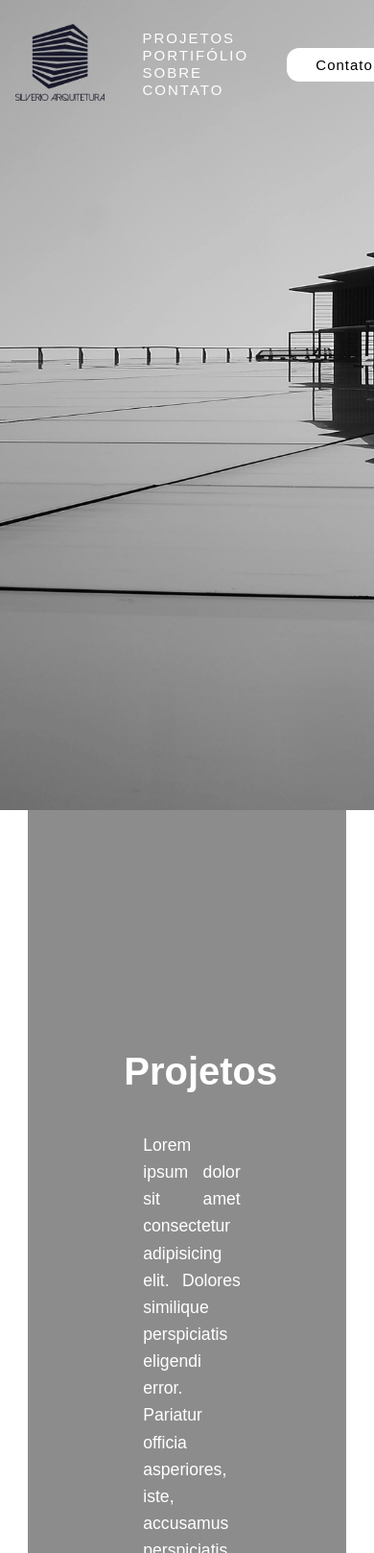
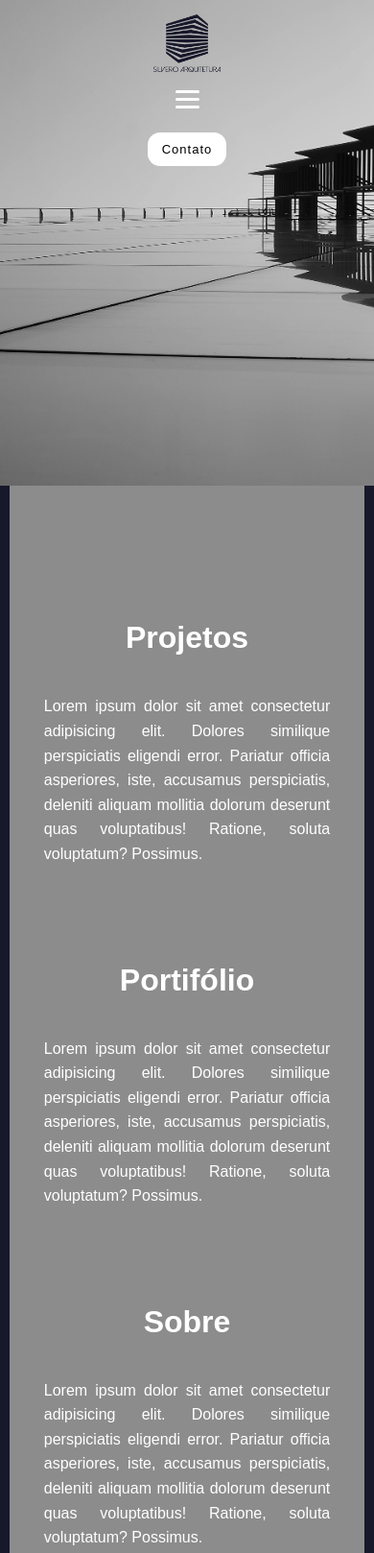
Before and after one commit to devlaurentino/silverioarquitetura, a plain HTML site: page index.html in a window 390 px wide. Shown: the top 1618 px of the page at 96% size. Drawn offline with Linux system fonts and the light colour scheme; a web font is replaced by a local one.

Commit message:
Atualizando CSS, atualizando numero e deixando o site responsivo

```diff
--- a/index.html
+++ b/index.html
@@ -11,7 +11,7 @@
     <header id="header">
         <div class="container">
             <div class="flex">
-                <a href="index2.html">
+                <a href="index.html">
                     <img src="imagens/logo-png.png" alt="Logo Silverio Arquitetura">
                 </a>
                 <nav>
@@ -23,8 +23,16 @@
 
                     </ul>
                 </nav>
+
+                <!-- BOTÃO HAMBÚRGUER (visível só no celular) -->
+                <div class="menu-toggle" id="menu-toggle">
+                <span></span>
+                <span></span>
+                <span></span>
+                </div>
+
                 <div class="bnt-contato">
-                    <a href=https://wa.me/5511963816166?text=Ol%C3%A1,%20tudo%20bem?%0A%0AEstou%20interessado(a)%20em%20fazer%20um%20or%C3%A7amento.%20Se%20poss%C3%ADvel,%20gostaria%20de%20saber%20valores,%20prazos%20e%20condi%C3%A7%C3%B5es. target="_blank"><button>Contato</button></a>
+                    <a href=https://wa.me/5511911671452?text=Ol%C3%A1,%20tudo%20bem?%0A%0AEstou%20interessado(a)%20em%20fazer%20um%20or%C3%A7amento.%20Se%20poss%C3%ADvel,%20gostaria%20de%20saber%20valores,%20prazos%20e%20condi%C3%A7%C3%B5es. target="_blank"><button>Contato</button></a>
                 </div>
             </div>
         </div>
--- a/menu.js
+++ b/menu.js
@@ -1,4 +1,13 @@
-window.addEventListener("scroll", function(){
-    let header = document.querySelector('#header')
-    header.classList.toggle('rolagem', this.window.scrollY > 100)
-})
+document.addEventListener('DOMContentLoaded', function () {
+  const header = document.querySelector('#header');
+  const toggle = document.getElementById('menu-toggle');
+  const nav = document.querySelector('nav');
+
+  window.addEventListener('scroll', function () {
+    header.classList.toggle('rolagem', window.scrollY > 100);
+  });
+
+  toggle.addEventListener('click', function () {
+    nav.classList.toggle('ativo');
+  });
+});
--- a/style.css
+++ b/style.css
@@ -1,58 +1,49 @@
 @charset "UTF-8";
-/*@import url('https://fonts.googleapis.com/css2?family=Bebas+Neue&display=swap');*/
 
+/* FONTES PERSONALIZADAS */
 @font-face {
   font-family: GothanBold;
-    src: url(fontes/Gotham-font/Gotham-Bold.otf) format(opentype);
+  src: url(fontes/Gotham-font/Gotham-Bold.otf) format("opentype");
   font-weight: 700;
   font-style: normal;
 }
 
 @font-face {
   font-family: GothanMedium;
-    src: url(fontes/Gotham-font/Gotham-Book.otf) format(opentype);
+  src: url(fontes/Gotham-font/Gotham-Book.otf) format("opentype");
   font-weight: 500;
   font-style: normal;
 }
 
 @font-face {
   font-family: GothanBook;
-    src: url(fontes/Gotham-font/Gotham-Book.otf) format(opentype);
+  src: url(fontes/Gotham-font/Gotham-Book.otf) format("opentype");
   font-weight: 400;
   font-style: normal;
 }
 
+/* VARIÁVEIS DE COR E FONTE */
 :root {
   --cor0: #17182a;
-    --cor1: #FFFFFF;
-    --cor2: #F5F5F7;
-    --cor3: #C6C7D1;
-    --cor4: #585C7C;
-    --cor5: #3F7CAC;
-    --cor6: #A6DCEF;
-    --cor7: #D4A373;
-    --cor8: #06141b  ;
- /* Fontes padrão a serem usadas com var() */
+  --cor1: #ffffff;
+  --cor2: #f5f5f7;
+  --cor3: #c6c7d1;
+  --cor4: #585c7c;
+  --cor5: #3f7cac;
+  --cor6: #a6dcef;
+  --cor7: #d4a373;
+  --cor8: #06141b;
+
   --fonte-bold: 'GothanBold', sans-serif;
   --fonte-medium: 'GothanMedium', sans-serif;
   --fonte-book: 'GothanBook', sans-serif;
 }
 
-
-*{ /* Reset básico de estilos: zera margens e paddings, ajusta box-sizing */
+/* RESET GERAL */
+* {
   margin: 0;
   padding: 0;
   box-sizing: border-box;
-    /*font-family: 'Poppins'; sans-serif;*/
-}
-
-header img { /* Define a altura da logo no cabeçalho */
-    height: 80px; /* ou o tamanho que preferir */
-}
-
-html {
-/* Define uma altura grande da página para testar a rolagem */
-    height: 500vh;
 }
 
 html {
@@ -60,103 +51,118 @@ html {
   scroll-padding-top: 200px;
 }
 
-#titulo{
-    text-align: center;
-    font-size: 1rem;
-    margin-top: 50px;
+body {
+  background-color: var(--cor0);
+  font-family: var(--fonte-book);
 }
 
-
-.container{ /* Define a largura máxima do conteúdo e centraliza */
+/* CONTAINER CENTRAL */
+.container {
   max-width: 1280px;
+  width: 100%;
   margin: auto;
+  padding: 0 4%;
 }
 
-.flex{ /* Estiliza elementos com layout flexível (horizontal) */
+/* FLEX GERAL */
+.flex {
   display: flex;
+  justify-content: space-between;
   align-items: center;
-    justify-content: space-between;
 }
 
-header{ /* Estilo básico do cabeçalho fixo no topo da tela */
+/* HEADER FIXO */
+header {
   width: 100%;
-    padding:  25px 4%;
+  padding: 25px 4%;
   position: fixed;
   top: 0;
   left: 0;
-    transition: .5s;
+  z-index: 100;
+  transition: 0.5s;
 }
 
-header.rolagem{ /* Estilo do cabeçalho quando a página é rolada */
+header.rolagem {
   background-color: var(--cor2);
-    padding:  10px 4%;
+  padding: 10px 4%;
 }
 
-header.rolagem a{ /* Links dentro do header ao rolar ficam com cor diferente */
+header img {
+  height: 80px;
+}
+
+header ul {
+  list-style: none;
+}
+
+header ul li {
+  display: inline-block;
+  margin: 0 20px;
+}
+
+header ul li a {
+  color: var(--cor1);
+  font-family: var(--fonte-medium);
+  font-size: 15px;
+  letter-spacing: 2px;
+  text-decoration: none;
+  transition: color 0.3s;
+}
+
+header ul li a:hover {
+  color: var(--cor7);
+}
+
+header.rolagem a {
   color: #11212d;
 }
 
-header.rolagem a:hover { /* E ao passar o mouse em cima, mudam de cor */
+header.rolagem a:hover {
   color: var(--cor7);
 }
 
-header ul{ /* Remove marcadores da lista de links no menu */
-    list-style-type: none;
-}
-
-header ul li{ /* Os itens do menu ficam lado a lado */
-
-    display: inline-block;
-    margin: 0 40px;
-
-}
-
-header ul li a { /* Estilo dos links do menu */
-    color: #fff;
-    font-family: var(--fonte-medium);
+/* BOTÃO CONTATO */
+.bnt-contato button {
+  font-family: var(--fonte-book);
   font-size: 15px;
-    letter-spacing: 2px;
-    transition: color 0.3s;
-    text-decoration: none;  /* Remove o sublinhado */
-}
-
-header ul li a:hover {
-    color: var(--cor);
-}
-
-
-.banner{ /* Seção principal com a imagem de fundo (banner do site) */
-    height: 100vh;
-    background-image: url(imagens/banner.jpg.jpg);
-    background-position: center;
-    background-repeat: no-repeat;
-    background-size: cover;
-
-}
-
-.bnt-contato button{ /* Estilo do botão "Contato" no canto superior direito */
-  font-family: var(--fonte-book), sans-serif;
-  font-size: 15px; /* tamanho */
-  letter-spacing: 1px;  /* espaçamento entre as letras */
-  width: 120px; /* largura */
-  height: 35px; /* altura */
-  border: 0;
+  letter-spacing: 1px;
+  width: 120px;
+  height: 35px;
+  border: none;
   background-color: #ffffff;
   color: black;
   cursor: pointer;
-  transition: .2s;
+  transition: 0.2s;
   border-radius: 13px;
 }
 
- .bnt-contato button:hover{ /* muda a cor quando passado o mouse em cima */
+.bnt-contato button:hover {
   color: var(--cor7);
 }
 
-.rolagem button{
+.rolagem button {
   color: white;
   background-color: var(--cor0);
 }
 
+/* BANNER */
+.banner {
+  height: 100vh;
+  background-image: url(imagens/banner.jpg.jpg);
+  background-position: center;
+  background-size: cover;
+  background-repeat: no-repeat;
+}
+
+/* BLOCO DE FUNDO DAS SEÇÕES */
+.bloco-fundo {
+  background-color: #8c8c8c;
+  width: 85%;
+  margin: auto;
+  padding: 100px 90px 200px 100px;
+}
+
+/* TÍTULOS */
 .titulo-centralizado {
   color: var(--cor1);
   font-size: 2.5rem;
@@ -164,55 +170,29 @@ header ul li a:hover {
   font-family: var(--fonte-bold);
   margin-top: 150px;
   margin-bottom: 40px;
-    padding-top: 100;
 }
 
-.descricao_ {
+/* TEXTOS DAS SEÇÕES */
+.descricao_,
+.servicos_prestado,
+.endereco {
   color: var(--cor1);
-    font-size: 1.1rem;        /* Tamanho de fonte agradável */
-    text-align: justify;      /* Justifica o texto */
-    max-width: 800px;         /* Largura máxima para melhorar a leitura */
-    margin: 0 auto 50px auto; /* Centraliza horizontalmente e dá espaço embaixo */
-    padding: 0 20px;          /* Espaçamento interno nas laterais */
-    font-family: var(--fonte-book); /* Fonte leve e confortável */
-    line-height: 1.6;         /* Altura entre linhas para melhor leitura */
+  font-size: 1.1rem;
+  text-align: justify;
+  max-width: 800px;
+  margin: 0 auto 50px auto;
+  padding: 0 20px;
+  font-family: var(--fonte-book);
+  line-height: 1.6;
 }
 
-.servicos_prestado{
-    color: var(--cor1);
-    font-size: 1.1rem;        /* Tamanho de fonte agradável */
-    text-align: justify;      /* Justifica o texto */
-    max-width: 800px;         /* Largura máxima para melhorar a leitura */
-    margin: 0 auto 50px auto; /* Centraliza horizontalmente e dá espaço embaixo */
-    padding: 0 20px;          /* Espaçamento interno nas laterais */
-    font-family: var(--fonte-book); /* Fonte leve e confortável */
-    line-height: 1.6;         /* Altura entre linhas para melhor leitura */
-}
-
-.endereco {
-    color: var(--cor1);
-    font-size: 1.1rem;        /* Tamanho de fonte agradável */
-    text-align: justify;      /* Justifica o texto */
-    max-width: 800px;         /* Largura máxima para melhorar a leitura */
-    margin: 0 auto 50px auto; /* Centraliza horizontalmente e dá espaço embaixo */
-    padding: 0 20px;          /* Espaçamento interno nas laterais */
-    font-family: var(--fonte-book); /* Fonte leve e confortável */
-    line-height: 1.6;         /* Altura entre linhas para melhor leitura */
-}
-
-.links-contato{
+.links-contato {
   font-weight: bold;
   text-decoration: none;
   color: var(--cor0);
 }
 
-.bloco-fundo {
-    background-color: #8C8C8C; /* ou #F0F0F0, #EDEDED... */
-    width: 85%;                    /* Um pouco maior que o conteúdo interno */
-    margin: auto;             /* Centraliza a div e dá espaçamento vertical */
-    padding: 100px 90px 200px 100px;            /* Espaço interno - margin: cima direita baixo esquerda */
-}
-
+/* FOOTER */
 footer {
   font-size: 1rem;
   background-color: #b1b0b0;
@@ -222,9 +202,113 @@ footer {
   font-family: var(--fonte-book);
 }
 
-footer a{
+footer a {
   text-decoration: none;
   font-weight: bold;
   color: black;
+}
 
+/* ======================================== */
+/* 🔽 RESPONSIVIDADE - TELAS ATÉ 768PX */
+/* ======================================== */
+
+/* BOTÃO HAMBÚRGUER - Oculto no desktop */
+.menu-toggle {
+  display: none;
+  flex-direction: column;
+  cursor: pointer;
+  gap: 5px;
+  z-index: 101;
 }
+
+.menu-toggle span {
+  display: block;
+  height: 3px;
+  width: 25px;
+  background-color: var(--cor1);
+  border-radius: 5px;
+  transition: 0.3s;
+}
+
+
+@media (max-width: 768px) {
+  .menu-toggle {
+    display: flex;
+  }
+
+/* Esconde o menu por padrão no celular */
+nav {
+  display: none;
+  flex-direction: column;
+  align-items: center;
+  background-color: var(--cor0);
+  width: 100%;
+  padding: 20px 0;
+}
+
+/* Exibe quando ativado */
+nav.ativo {
+  display: flex;
+}
+
+  .flex {
+    flex-direction: column;
+    gap: 15px;
+    text-align: center;
+  }
+
+  header {
+    padding: 15px 5%;
+  }
+
+  header img {
+    height: 60px;
+  }
+
+  header ul {
+    display: flex;
+    flex-direction: column;
+    gap: 10px;
+    padding: 0;
+  }
+
+  header ul li {
+    margin: 0;
+  }
+
+  .bnt-contato {
+    margin-top: 10px;
+  }
+
+  .bnt-contato button {
+    width: 100%;
+    max-width: 300px;
+  }
+
+  .bnt-contato button {
+  font-size: 13px;
+  padding: 10px 15px; /* cima/baixo | laterais */
+}
+
+  .banner {
+    height: 60vh;
+    background-position: center;
+  }
+
+  .titulo-centralizado {
+    font-size: 2rem;
+    margin-top: 100px;
+  }
+
+  .descricao_,
+  .servicos_prestado,
+  .endereco {
+    font-size: 1rem;
+    padding: 0 1rem;
+  }
+
+  .bloco-fundo {
+    width: 95%;
+    padding: 40px 20px;
+  }
+}
```
Lines whose indentation alone changed are shown as unchanged.
